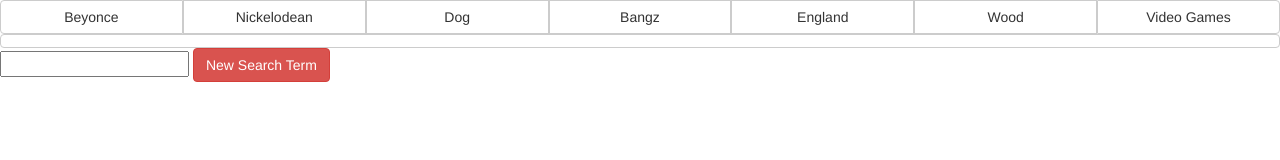
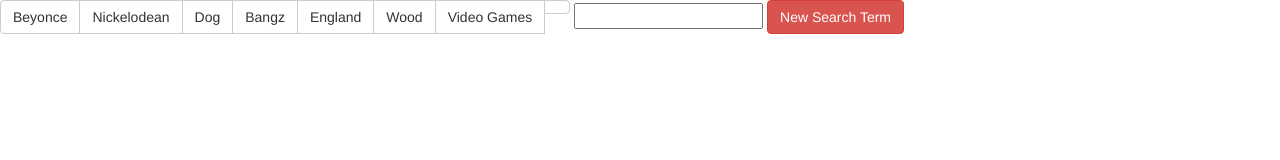
Before and after one commit to Mrashes/giphy, a plain HTML site: page index.html in a window 1280 px wide. Both pictures are taken after a click on the link "New Search Term". Drawn offline with nearby package versions, Linux system fonts and the light colour scheme.

Commit message:
App done, starting styling

```diff
--- a/index.html
+++ b/index.html
@@ -6,8 +6,7 @@
 	<link rel="stylesheet" href="https://maxcdn.bootstrapcdn.com/bootstrap/3.3.6/css/bootstrap.min.css" integrity="sha384-1q8mTJOASx8j1Au+a5WDVnPi2lkFfwwEAa8hDDdjZlpLegxhjVME1fgjWPGmkzs7" crossorigin="anonymous">
 	<script src="https://code.jquery.com/jquery-3.2.1.js"></script>
 <body>
-	<div class='btn-group btn-group-justified' role="group" aria-label="..." id="buttons"></div>
-	<div class='btn-group btn-group-justified' role="group" aria-label="..." id="buttonsBackup"></div>
+	<div class='btn-group' id="buttons"></div>
 	<input type="text" name="newSearch" id='newSearch'>
 	<a class='btn btn-danger' id='newButton'>New Search Term</a>
 	<div id="giphy"></div>
@@ -17,11 +16,11 @@
 		searchTerms: ['Beyonce', 'Nickelodean', 'Dog', 'Bangz', 'England', 'Wood', 'Video Games'],
 		buttonGen: function() {
 			for (var i = 0; i<this.searchTerms.length; i++){
-				$('#buttons').append("<div class=\"btn-group\" role=\"group\"><button class='btn btn-default' id='button'>" +this.searchTerms[i]+ "</button></div>")
+				$('#buttons').append("<button class='btn btn-default' id='button'>" +this.searchTerms[i]+ "</button>")
 			}
 		},
 		buttonGen2: function() {
-			$('#buttonsBackup').append("<div class=\"btn-group\" role=\"group\"><button class='btn btn-default' id='button2'>" + $('#newSearch').val() + "</button></div>")
+			$('#buttons').append("<button class='btn btn-default' id='button2'>" + $('#newSearch').val() + "</button>")
 		},
 		clearGif: function() {
 			$('#giphy').html(" ")
@@ -35,7 +34,7 @@
 		      console.log(response);
 		      giphyApp.clearGif();
 		      for (var i=0; i<response.data.length;i++){
-		      	$("#giphy").prepend("<p>Rating: " + response.data[i].rating+"</p> <img src='"+response.data[i].images.fixed_height_still.url+"' data-still='"+response.data[i].images.fixed_height_still.url+"' data-animate='"+response.data[i].images.fixed_height.url+"' data-state='still' class='gif'>");
+		      	$("#giphy").prepend("<div><p>Rating: " + response.data[i].rating+"</p> <img src='"+response.data[i].images.fixed_height_still.url+"' data-still='"+response.data[i].images.fixed_height_still.url+"' data-animate='"+response.data[i].images.fixed_height.url+"' data-state='still' class='gif'></div>");
 		      }
 		      // $("#giphy").prepend("<p>Rating: " + response.data[i].rating+"</p> <img src='"+response.data[i].images.fixed_height_still.url+"' data-still='"+response.data[i].images.fixed_height_still.url+"' data-animate='"+response.data[i].images.fixed_height.url+"' data-state='still' class='gif'>");
 		    });
@@ -52,17 +51,11 @@
 		giphyApp.buttonGen2();
 	})
 
-	//can't figure out why this doesn't work...  It functions how its mean to, takes all values in the id. but when I move it to the children it breaks...  I'm kind of at a loss
-	$('#buttonsBackup').on('click', function(){
-		console.log($(this).text())
-		giphyApp.apiCall($(this).text());
-	})
-
-	$("button").on('click', function(){
-		console.log($("button"))
-		giphyApp.apiCall($(this).text());
-	})
-
+	document.getElementById('newSearch').onkeydown = function(event) {
+	    if (event.keyCode == 13) {
+	        giphyApp.buttonGen2();
+	    }
+	}
 
   	document.body.addEventListener( 'click', function ( event ) {
   		$(".gif").on("click", function() {
@@ -77,44 +70,12 @@
 		        $(this).attr("data-state", "still");
 		    }
 	  	});
+
+		$("button").on('click', function(){
+			console.log($("button"))
+			giphyApp.apiCall($(this).text());
+		})
   	} );
-
-		// if( event.srcElement.id == 'gif') {
-		// 	console.log($(this).attr("data-state"));
-		// 	var state = $(this).attr("data-state");
-		// 	if (state === "still") {
-		//         $(this).attr("src", $(this).attr("data-animate"));
-
-		//         $(this).attr("data-state", "animate");
-		//     } else {
-		//         $(this).attr("src", $(this).attr("data-still"));
-		//         $(this).attr("data-state", "still");
-		//     }
-		// 	};
-
-	// $(".gif").on("click", function() {
- //      // The attr jQuery method allows us to get or set the value of any attribute on our HTML element
- //      var state = $(this).attr("data-state");
- //      // If the clicked image's state is still, update its src attribute to what its data-animate value is.
- //      // Then, set the image's data-state to animate
- //      // Else set src to the data-still value
- //      if (state === "still") {
- //        $(this).attr("src", $(this).attr("data-animate"));
- //        $(this).attr("data-state", "animate");
- //      } else {
- //        $(this).attr("src", $(this).attr("data-still"));
- //        $(this).attr("data-state", "still");
- //      }
- //    });
-	    // This is for the homework to make the onclick gif work
-	    // if (state === "still") {
-	    // 	$(this).attr("src", animate)
-	    // 	$(this).attr("src", "animate")
-	    // }
-	    // else {
-	    // 	$(this).attr("src", $(this).attr("data-still"))
-	    // 	$(this).attr("src", "still")
-	    // }
 	</script>
 </body>
 </html>
```
